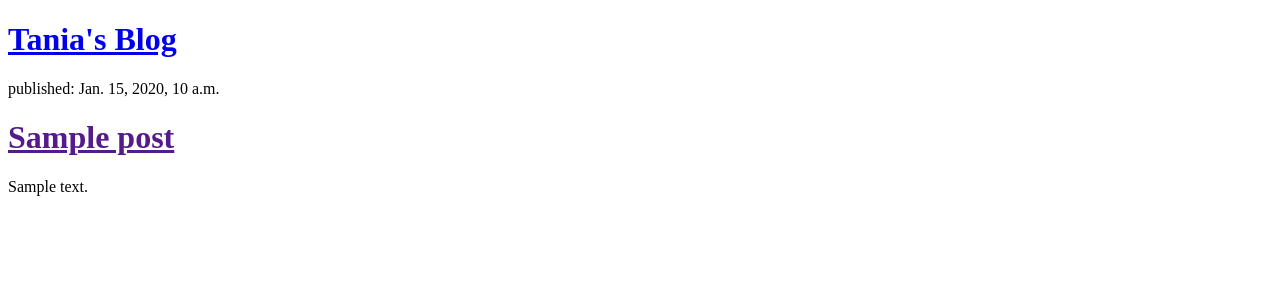
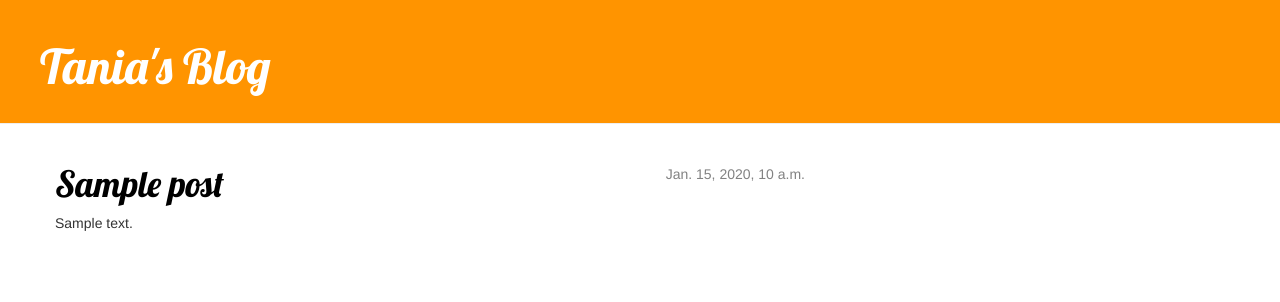
Before and after one commit to taniasg/my-first-blog, a Django app: template blog/templates/blog/post_list.html in a window 1280 px wide. Shown: the top 302 px of the page. Run offline with Django 3.2, Linux system fonts and the light colour scheme; the template is opened without the code that fills it: values that come from a table or form of the project are taken from there, others are empty; tables that the repository leaves empty hold one stand-in row (values such as "Sample post"); some libraries are stand-ins or nearby versions.

Commit message:
Creación de una plantilla base. Se agrega la hoja de estilos al proyecto

```diff
--- /dev/null
+++ b/blog/static/css/blog.css
@@ -0,0 +1,47 @@
+.page-header {
+    background-color: #ff9400;
+    margin-top: 0;
+    padding: 20px 20px 20px 40px;
+}
+
+.page-header h1, .page-header h1 a, .page-header h1 a:visited, .page-header h1 a:active {
+    color: #ffffff;
+    font-size: 36pt;
+    text-decoration: none;
+}
+
+.content {
+    margin-left: 40px;
+}
+
+h1, h2, h3, h4 {
+    font-family: 'Lobster', cursive;
+}
+
+.date {
+    float: right;
+    color: #828282;
+}
+
+.save {
+    float: right;
+}
+
+.post-form textarea, .post-form input {
+    width: 100%;
+}
+
+.top-menu, .top-menu:hover, .top-menu:visited {
+    color: #ffffff;
+    float: right;
+    font-size: 26pt;
+    margin-right: 20px;
+}
+
+.post {
+    margin-bottom: 70px;
+}
+
+.post h1 a, .post h1 a:visited {
+    color: #000000;
+}
--- /dev/null
+++ b/blog/templates/blog/base.html
@@ -0,0 +1,28 @@
+{% load staticfiles %}
+
+<!DOCTYPE html>
+<html>
+<head>
+    <title>My first blog</title>
+	<link rel="stylesheet" href="//maxcdn.bootstrapcdn.com/bootstrap/3.2.0/css/bootstrap.min.css">
+    <link rel="stylesheet" href="//maxcdn.bootstrapcdn.com/bootstrap/3.2.0/css/bootstrap-theme.min.css">
+    <link rel="stylesheet" href="{% static 'css/blog.css' %}">
+    <link href="https://fonts.googleapis.com/css?family=Lobster&subset=latin,latin-ext" rel="stylesheet" type="text/css">
+
+</head>
+<body>
+	<div class="page-header">
+        <h1><a href="/">Tania's Blog</a></h1>
+    </div>
+
+    <div class="content container">
+        <div class="row">
+            <div class="col-md-8">
+                {% block content %}
+                {% endblock %}
+            </div>
+        </div>
+    </div>
+
+</body>
+</html>
--- a/blog/templates/blog/post_list.html
+++ b/blog/templates/blog/post_list.html
@@ -1,21 +1,13 @@
-<!DOCTYPE html>
-<html>
-<head>
-	<title>My first blog</title>
-</head>
-<body>
-	<div>
-        <h1><a href="/">Tania's Blog</a></h1>
-    </div>
+{% extends 'blog/base.html' %}
 
-    {% for post in posts %}
-        <div>
-            <p>published: {{ post.published_date }}</p>
-            <h1><a href="">{{ post.title }}</a></h1>
-            <p>{{ post.text|linebreaksbr }}</p>
-        </div>
-    {% endfor %}
-
-
-</body>
-</html>
+{% block content %}
+	{% for post in posts %}
+	    <div class="post">
+	        <div class="date">
+	            {{ post.published_date }}
+	        </div>
+	        <h1><a href="">{{ post.title }}</a></h1>
+	        <p>{{ post.text|linebreaksbr }}</p>
+	    </div>
+	{% endfor %}
+{% endblock %}
--- a/mysite/settings.py
+++ b/mysite/settings.py
@@ -119,3 +119,5 @@ USE_TZ = True
 # https://docs.djangoproject.com/en/2.1/howto/static-files/
 
 STATIC_URL = '/static/'
+
+STATICFILES_DIRS = ("./blog/static/css", )
```
